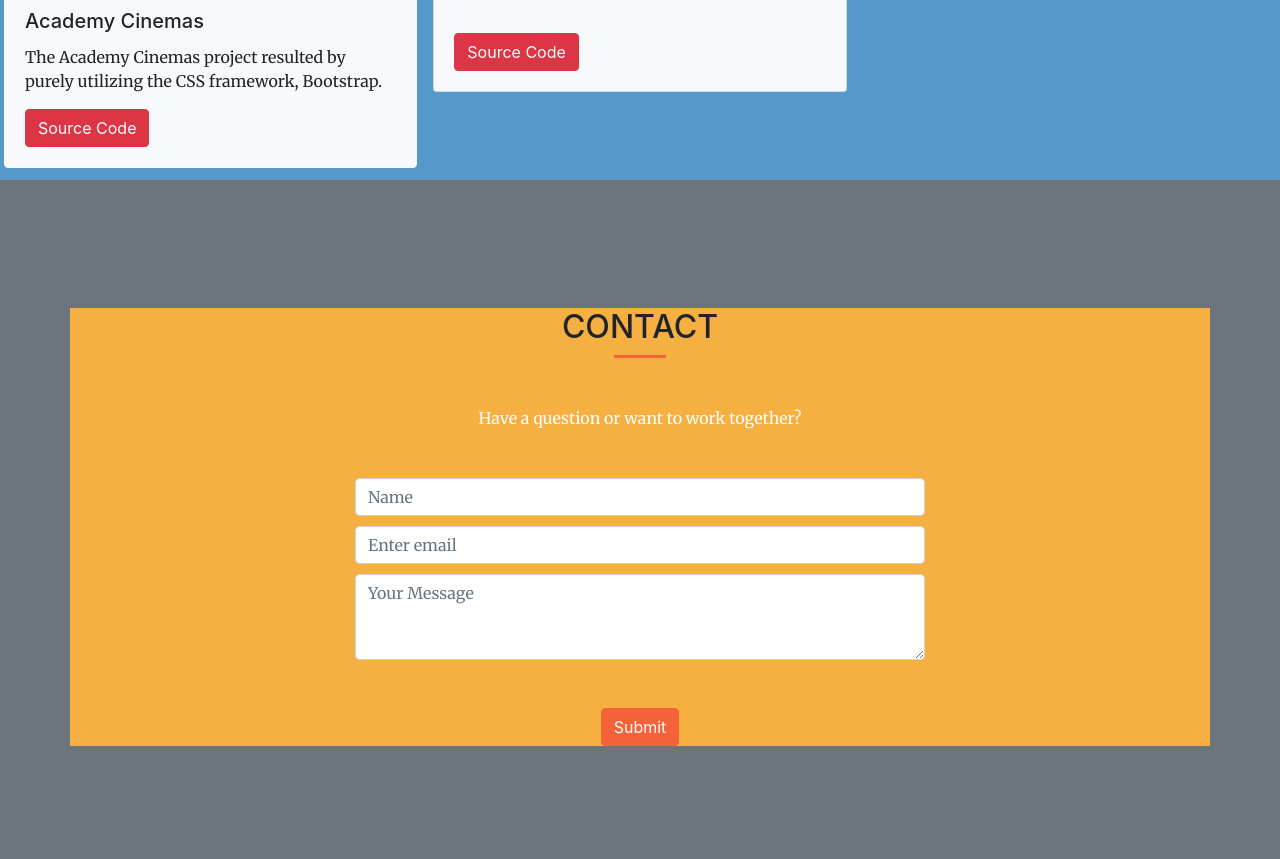
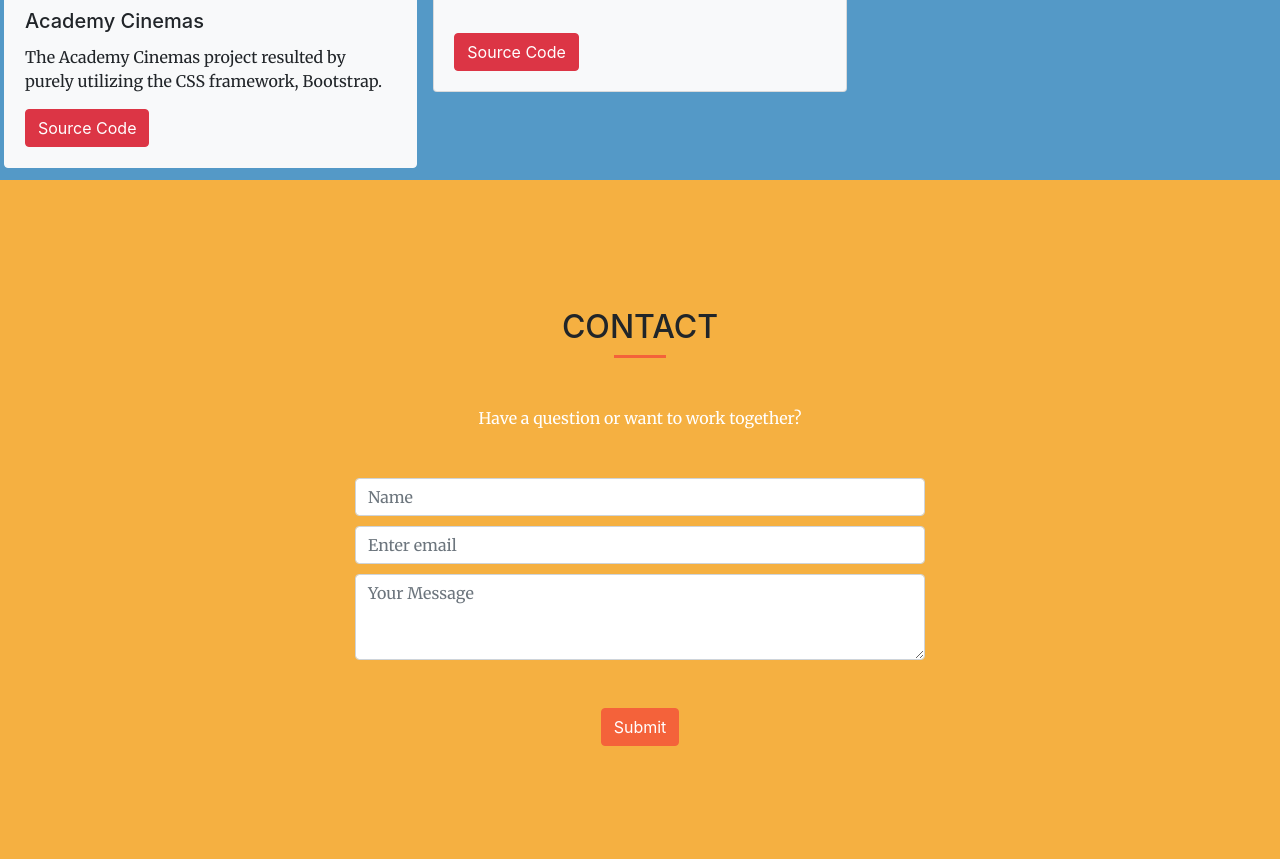
Before and after one commit to rshafi2/rshafi2.github.io, a website with bundled scripts: page index.html in a window 1280 px wide. Shown: the part 3081-3940 px from the top of the page. Built offline with nearby package versions, Linux system fonts and the light colour scheme; files whose address does not match are found by name.

Commit message:
Update index.html

```diff
--- a/index.html
+++ b/index.html
@@ -327,7 +327,7 @@
 
 
   <!-- Contact Section -->
-  <section class="page-section bg-secondary" id="contact" style="background-color:#F5B041;"  >
+  <section class="page-section" id="contact" style="background-color:#F5B041;"  >
     <div class="container" style="background-color:#F5B041;" >
       <div class="row justify-content-center" style="background-color:#F5B041;">
         <div class="col-lg-8 text-center">
```
